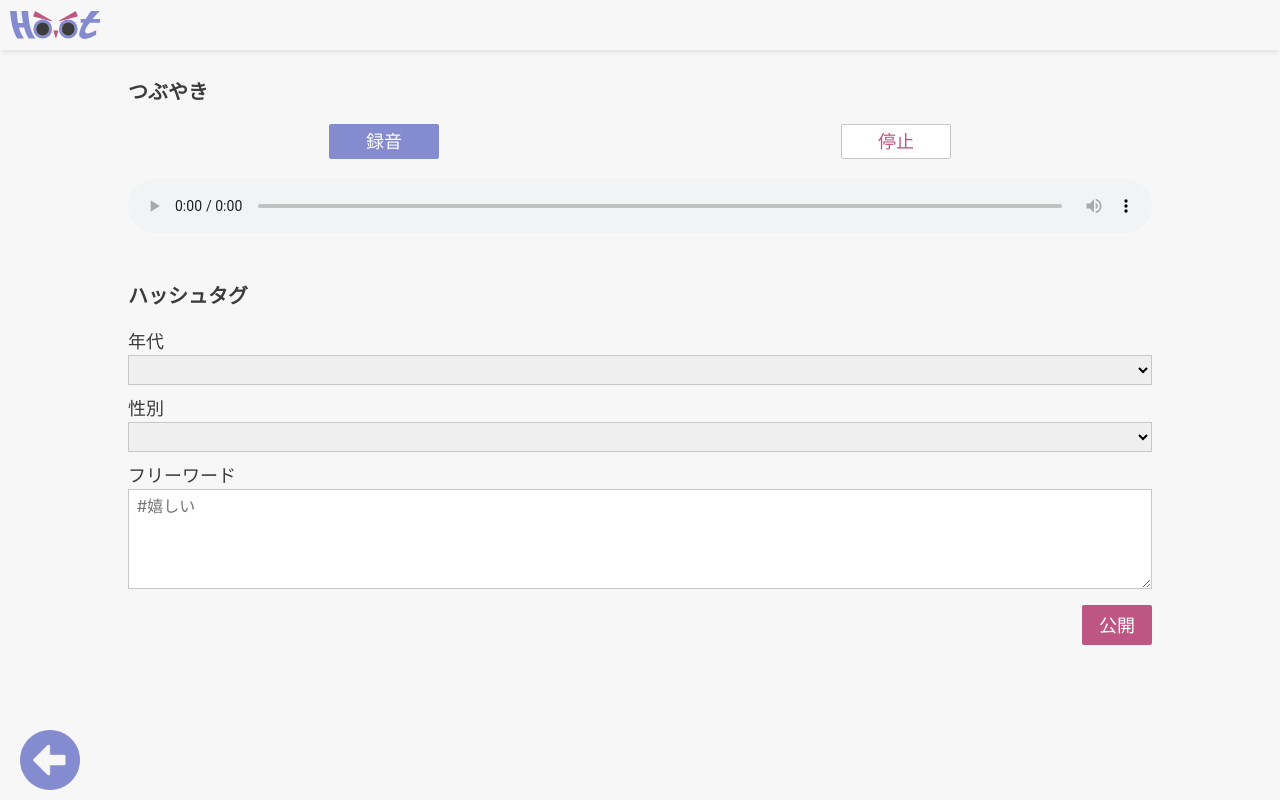
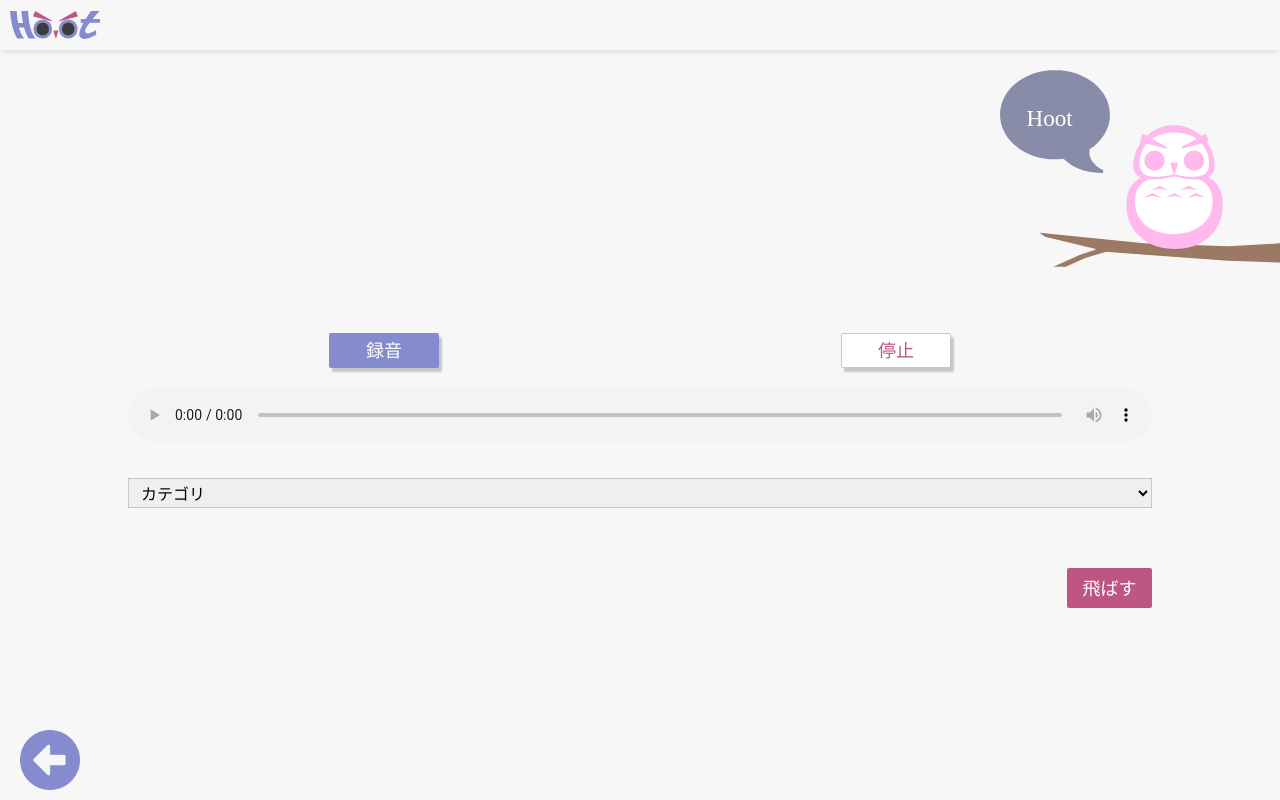
Before and after one commit to rikuta930/hoot, a PHP site: page /html/record.html in a window 1280 px wide. Run offline with PHP 8.4, Linux system fonts and the light colour scheme; style sheets or scripts are compiled from the project's sources.

Commit message:
record画面を変更

```diff
--- a/html/record.html
+++ b/html/record.html
@@ -14,41 +14,30 @@
         <!-- <img src="./icon/search.png" alt="search img" class="header__search"> -->
         <!-- <a href="signin.html" class="header__signout">ログアウト</a> -->
       </header>
+      <div class="user-icon">
+          <img src="./icon/bubble_hoot.svg" alt="bubble image" class="bubble">
+          <img src="./icon/owl_pink_sitting.svg" alt="owl image" class="sitting-owl">
+        </div>
       <div class="main-container">
-        <h2 class="page-title">つぶやき</h2>
         <div class="record">
           <div class="record__btn">
-            <button class="record__start">録音</button>
-            <button class="record__stop">停止</button>
+            <button class="record__start" ontouchstart="">録音</button>
+            <button class="record__stop" ontouchstart="">停止</button>
           </div>
-          <audio src="./audio/demo.mp3" controlslist="nodownload" controls></audio>
+          <audio src="#" controlslist="nodownload" controls></audio>
         </div>
-        <h2 class="page-title">ハッシュタグ</h2>
-          <label for="age" class="form__title">年代</label>
-            <select name="age" class="form__info">
-              <option value=""></option>
-              <option value="10">10代</option>
-              <option value="20">20代</option>
-              <option value="30">30代</option>
-              <option value="40">40代</option>
-              <option value="50">50代</option>
-              <option value="60">60代</option>
-              <option value="70">70代</option>
-              <option value="80">80代</option>
-              <option value="90">90代</option>
+        <form action="" class="form">
+          <!-- <label for="category" class="form__title">カテゴリ</label> -->
+            <select name="category" class="form__info">
+              <option value="">カテゴリ</option>
+              <option value="myself">独り言</option>
+              <option value="consult">相談</option>
+              <option value="song">song</option>
+              <option value="sos">SOS</option>
+              <option value="others">その他</option>
             </select><br>
-          <label for="gender" class="form__title">性別</label>
-            <select name="gender" class="form__info">
-              <option value=""></option>
-              <option value="boy">男性</option>
-              <option value="girl">女性</option>
-              <option value="others">その他</option>
-              <option value="secret">無回答</option>
-            </select><br>
-          <label for="free-word" class="form__title">フリーワード</label>
-          <textarea name="free-word" class="form__info" placeholder="#嬉しい"></textarea>
           <div class="form__btn-wrapper">
-            <button class="form__btn">公開</button>
+            <button class="form__btn">飛ばす</button>
           </div__btn-wrapper>
         </form>
       </div>
--- a/scss/record.scss
+++ b/scss/record.scss
@@ -3,18 +3,36 @@
 @import './modules/header';
 @import './modules/form';
 
-.main-container {
-  padding-top: 80px;
+.global-container {
+  padding-top: 70px;
 }
 
-.page-title {
-  margin-bottom: 20px;
-  font-size: 20px;
-  font-weight: bold;
+.main-container {
+  padding-top: 0;
+}
+
+.user-icon {
+  margin-bottom: 60px;
+  margin-right: 0;
+  padding-top: 55px;
+  text-align: right;
+  position: relative;
+
+  & > .bubble {
+    display: block;
+    position: absolute;
+    right: 170px;
+    top: 0;
+    width: 110px;
+  }
+
+  & > .sitting-owl {
+      width: 250px;
+  }
 }
 
 .record {
-  margin-bottom: 45px;
+  margin-bottom: 30px;
 
   &__btn {
     display: flex;
@@ -27,6 +45,12 @@
       height: 35px;
       border-radius: 2px;
       font-size: 18px;
+      box-shadow: 3px 4px 2px 0px rgba(0, 0, 0, 0.2);
+
+      &:hover {
+        transform: translate(3px, 4px);
+        box-shadow: none;
+      }
     }
   }
 
@@ -34,6 +58,7 @@
     color: white;
     background-color: $mainPurple;
     border: 0;
+
   }
   &__stop {
     color: $pointPurple;
@@ -47,12 +72,16 @@
 }
 
 .form {
+  &__info {
+    margin-bottom: 60px;
+  }
+
   &__btn-wrapper {
     margin-top: 0;
   }
   &__btn {
     margin-bottom: 20px;
-    width: 70px;
+    width: 85px;
     background-color: $pointPurple;
   }
 }
```
